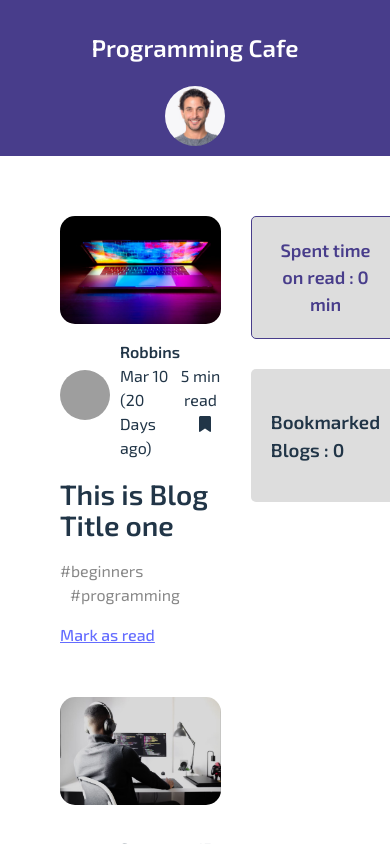
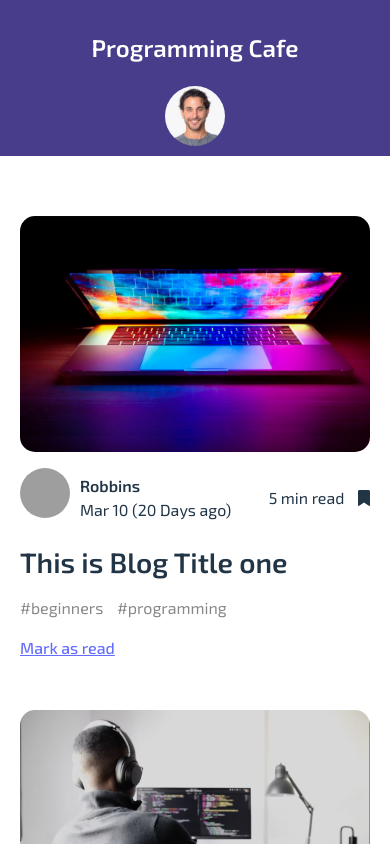
Before and after one commit to delowar-prog/programming-cafe, a React (Vite) app: page / in a window 390 px wide. Shown: the top 844 px of the page. Built offline with nearby package versions, Linux system fonts and the light colour scheme; grey boxes are pictures that could not be loaded; a web font is replaced by a local one.

Commit message:
toastify msg set completed

```diff
--- a/package.json
+++ b/package.json
@@ -13,7 +13,8 @@
     "@fortawesome/free-solid-svg-icons": "^6.4.0",
     "@fortawesome/react-fontawesome": "^0.2.0",
     "react": "^18.2.0",
-    "react-dom": "^18.2.0"
+    "react-dom": "^18.2.0",
+    "react-toastify": "^9.1.2"
   },
   "devDependencies": {
     "@types/react": "^18.0.28",
--- a/src/components/Blog/Blog.css
+++ b/src/components/Blog/Blog.css
@@ -58,3 +58,13 @@ gap: 10px;
     margin-left: 10px;
     cursor: pointer;
 }
+
+
+@media only screen and (max-width: 380px) {
+    .authorAndTime {
+        display: flex;
+        flex-direction: column;
+        justify-content: space-between;
+        align-items: center;
+    }
+}
--- a/src/components/Blogs/Blogs.css
+++ b/src/components/Blogs/Blogs.css
@@ -1,3 +1,9 @@
 .blogs-container{
 padding: 60px 20px 60px 60px;
 }
+
+@media only screen and (max-width: 768px) {
+    .blogs-container {
+        padding: 60px 20px 60px 20px;
+    }
+}
--- a/src/components/Main/Main.css
+++ b/src/components/Main/Main.css
@@ -3,3 +3,9 @@
     grid-template-columns: 6fr 3fr;
     column-gap: 10px;
 }
+
+@media only screen and (max-width: 768px) {
+    .main-section{
+        grid-template-columns: repeat(1, 1fr);
+    }
+}
--- a/src/components/Main/Main.jsx
+++ b/src/components/Main/Main.jsx
@@ -2,12 +2,19 @@ import React,{useState} from 'react'
 import Blogs from '../Blogs/Blogs'
 import './Main.css'
 import Sidebar from '../Sidebar/Sidebar'
+import { ToastContainer, toast } from 'react-toastify';
+import 'react-toastify/dist/ReactToastify.css';
 const Main = () => {
   const [bookMarks, setBookMarks]=useState([])
   const [readTime, setReadTime]=useState(0)
   const handleBookMark=(blog)=>{
     const newBookMarks=[...bookMarks, blog]
-    setBookMarks(newBookMarks)
+    const findBookMarkById=bookMarks.find(item=>item.id===blog.id)
+    if(findBookMarkById){
+      toast("This Item allready added")
+    }else{
+      setBookMarks(newBookMarks)
+    }
   }
   const handleReadTime=(time)=>{
     setReadTime((previousTime)=>previousTime+time)
@@ -16,6 +23,7 @@ const Main = () => {
     <div className='main-section'>
       <Blogs handleBookMark={handleBookMark} handleReadTime={handleReadTime}></Blogs>
        <Sidebar bookMarks={bookMarks} readTime={readTime}></Sidebar>
+       <ToastContainer />
     </div>
   )
 }
--- a/src/components/Sidebar/Sidebar.css
+++ b/src/components/Sidebar/Sidebar.css
@@ -24,3 +24,20 @@
     top:100px;
 
 }
+.bookMarksContainer ul{
+    padding: 0;
+}
+.bookMarkItem{
+    background-color:darkgray;
+    margin: 10px 0;
+    padding: 5px;
+    list-style: none;
+    border-radius: 5px;
+}
+
+@media only screen and (max-width: 768px) {
+    .sidebar {
+        margin-right: 20px;
+        margin-left: 20px;
+    }
+}
--- a/src/components/Sidebar/Sidebar.jsx
+++ b/src/components/Sidebar/Sidebar.jsx
@@ -1,7 +1,7 @@
 import React from 'react'
 import "./Sidebar.css"
 const Sidebar = ({bookMarks, readTime}) => {
-    const listItems = bookMarks.map((item) =><li>{item.title}</li>);
+    const listItems = bookMarks.map((item) =><li className='bookMarkItem'>{item.title}</li>);
   return (
     <div className='sidebar'>
         <h4>Spent time on read : {readTime} min</h4>
```
Also changed, not shown: 1 other file (tests, documents, lock files or other folders).
